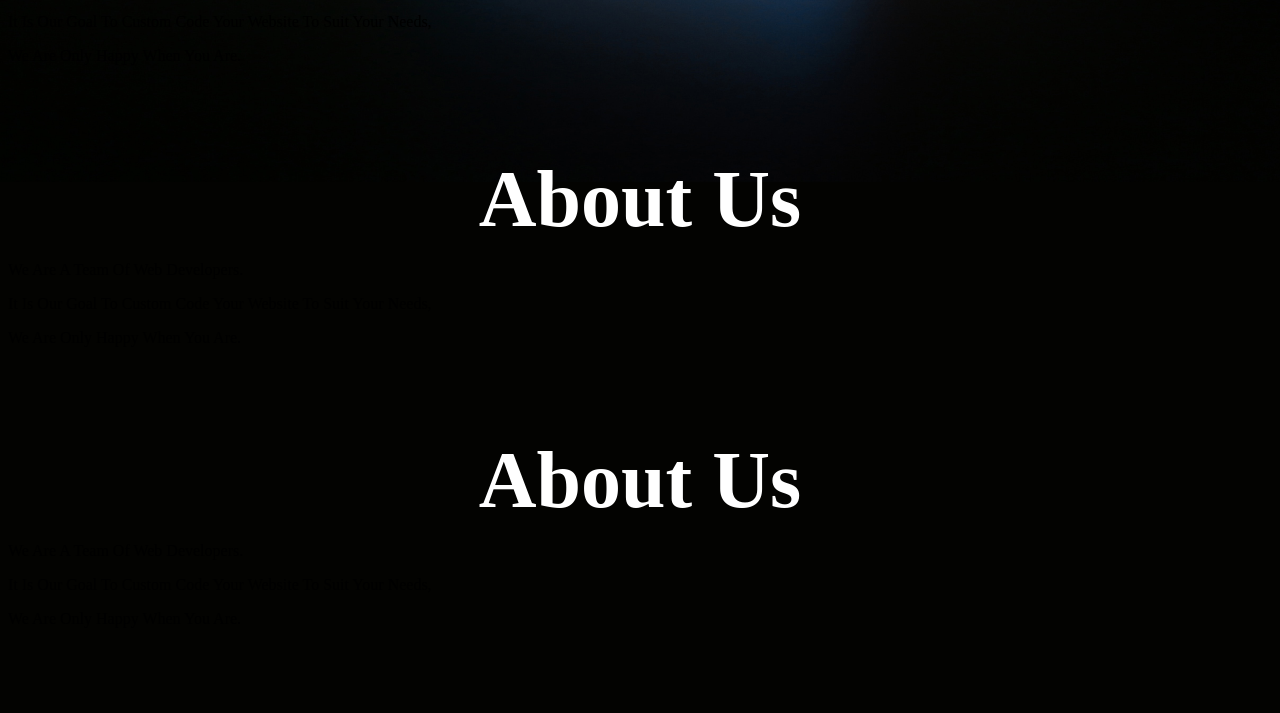
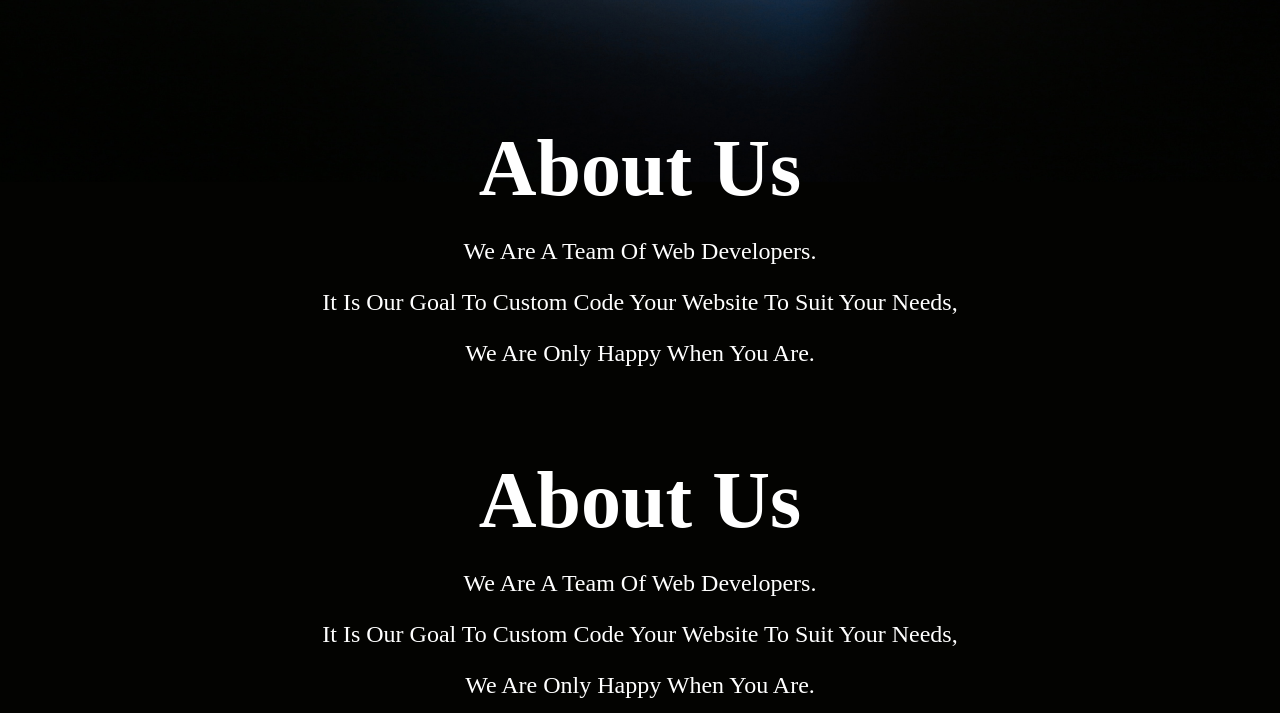
Before and after one commit to Jaco-van-Stryp/Jaxify-Software, a plain HTML site: page index.html in a window 1280 px wide. Shown: the part 727-1440 px from the top of the page. Drawn offline with Linux system fonts and the light colour scheme.

Commit message:
Update style.css

```diff
--- a/styling/style.css
+++ b/styling/style.css
@@ -1,8 +1,9 @@
 body {
   background-image: url(../images/back.jpg);
   background-repeat: no-repeat;
-  background-size: cover;
-  overflow: hidden;
+  background-size: contain;
+  background-color: #030301;
+  min-width: fit-content;
 }
 ul {
   list-style-type: none;
@@ -51,6 +52,14 @@ h2 {
   font-size: 200%;
   margin-top: 1%;
 }
+.about {
+  padding-top: 40%;
+}
+p {
+  color: white;
+  text-align: center;
+  font-size: 150%;
+}
 @keyframes fade-bottom {
   from {
     margin-top: 100%;
```
